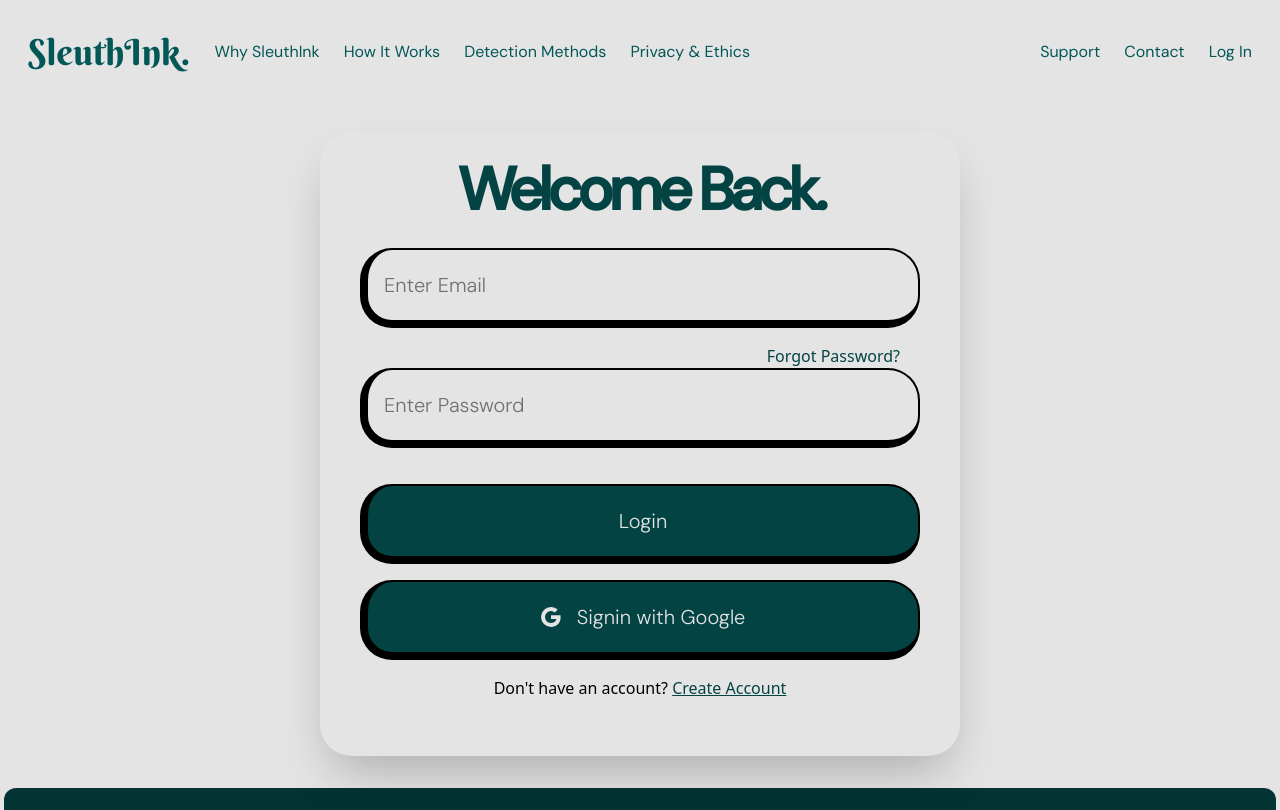
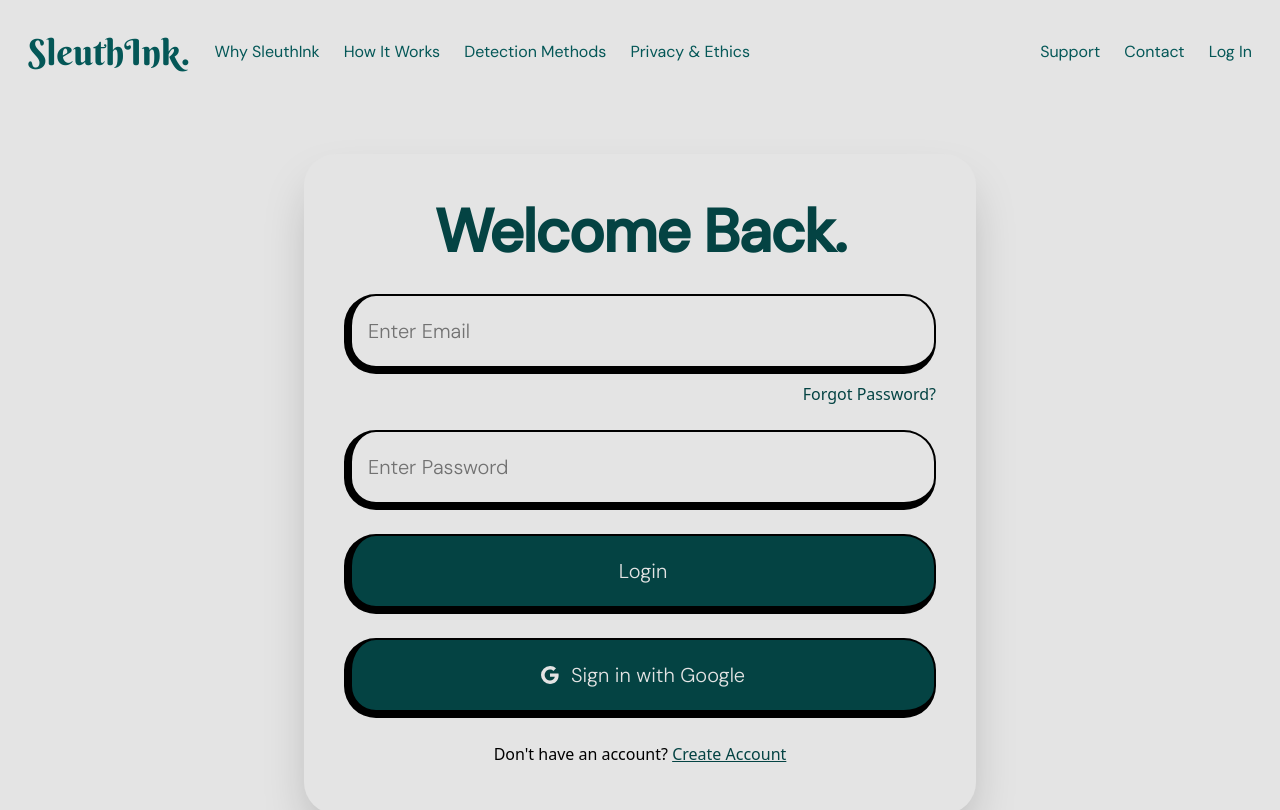
Before and after one commit to Abdul-Ahad2/plagiarism_detection_frontend, a Next.js app: page /login in a window 1280 px wide. Shown: the top 810 px of the page. Built offline with nearby package versions, Linux system fonts and the light colour scheme.

Commit message:
auth page edit

```diff
--- a/src/app/login/page.js
+++ b/src/app/login/page.js
@@ -16,18 +16,20 @@ const dmSans_lighter = DM_Sans({
 
 export default function Login() {
   const [rotation, setRotation] = useState({ x: 0, y: 0 });
+  const [isTouchDevice, setIsTouchDevice] = useState(false);
 
   useEffect(() => {
+    // Check if touch device
+    setIsTouchDevice("ontouchstart" in window || navigator.maxTouchPoints > 0);
+
     const handleMouseMove = (e) => {
-      // Get mouse position relative to window
+      if (!isTouchDevice) {
         const x = e.clientX / window.innerWidth;
         const y = e.clientY / window.innerHeight;
-
-      // Calculate rotation values (adjust multiplier for more/less rotation)
-      const rotateY = (x - 0.5) * 20; // 20 degrees max rotation
+        const rotateY = (x - 0.5) * 20;
         const rotateX = (0.5 - y) * 20;
-
         setRotation({ x: rotateX, y: rotateY });
+      }
     };
 
     window.addEventListener("mousemove", handleMouseMove);
@@ -35,51 +37,69 @@ export default function Login() {
     return () => {
       window.removeEventListener("mousemove", handleMouseMove);
     };
-  }, []);
+  }, [isTouchDevice]);
 
   return (
-    <div className="flex items-center justify-center h-[85vh] bg-[#E4E4E4]">
+    <div className="flex items-center justify-center md:h-[95vh] bg-[#E4E4E4] px-4 py-8 sm:px-6 lg:px-0 lg:py-0">
       <div
-        className="h-[78vh] w-6/12 bg-[#E4E4E4]   text-center rounded-4xl px-10 shadow-2xl"
+        className={`w-full max-w-md md:max-w-lg lg:max-w-xl xl:max-w-2xl bg-[#E4E4E4] text-center rounded-3xl lg:rounded-4xl px-6 py-8 sm:px-8 sm:py-10 lg:px-10 lg:py-12 shadow-lg lg:shadow-2xl ${
+          isTouchDevice
+            ? ""
+            : "transition-transform duration-100 ease-out transform-style-preserve-3d"
+        }`}
         style={{
-          transform: `perspective(1000px) rotateX(${rotation.x}deg) rotateY(${rotation.y}deg)`,
-          transition: "transform 0.1s ease-out",
-          transformStyle: "preserve-3d",
+          transform: isTouchDevice
+            ? "none"
+            : `perspective(1000px) rotateX(${rotation.x}deg) rotateY(${rotation.y}deg)`,
         }}
       >
         <h1
-          className={`${dmSans.className} text-6xl m-7 text-[#044343] tracking-[-5px] `}
+          className={`${dmSans.className} text-5xl  lg:text-6xl mb-6 sm:mb-7 lg:mb-8 text-[#044343] tracking-tight`}
         >
           Welcome Back.
         </h1>
-        <form>
+
+        <form className="space-y-4 sm:space-y-5 lg:space-y-6">
+          <div>
             <input
-            type="text"
-            className={`${dmSans_lighter.className} border-b-8 border-l-8 border-t-2 border-r-2 rounded-4xl border-black text-xl w-full h-20 p-4 mb-4`}
+              type="email"
+              className={`${dmSans_lighter.className} border-b-4 sm:border-b-6 lg:border-b-8 border-l-4 sm:border-l-6 lg:border-l-8 border-t-2 border-r-2 rounded-3xl lg:rounded-4xl border-black text-base sm:text-lg lg:text-xl w-full h-17 md:h-16 lg:h-20 p-3 sm:p-4`}
               placeholder="Enter Email"
+              required
             />
-          <p className="text-right mr-5 text-[#044343]">Forgot Password?</p>
+            <p className="text-right mt-2 text-sm sm:text-base text-[#044343]">
+              <Link href="/forgot-password">Forgot Password?</Link>
+            </p>
+          </div>
+
           <input
-            type="text"
-            className={`${dmSans_lighter.className} border-b-8 border-l-8 border-t-2 border-r-2 rounded-4xl border-black text-xl w-full h-20 p-4 mb-9`}
+            type="password"
+            className={`${dmSans_lighter.className} border-b-4 sm:border-b-6 lg:border-b-8 border-l-4 sm:border-l-6 lg:border-l-8 border-t-2 border-r-2 rounded-3xl lg:rounded-4xl border-black text-base sm:text-lg lg:text-xl w-full h-17 md:h-16 lg:h-20 p-3 sm:p-4`}
             placeholder="Enter Password"
+            required
           />
+
           <button
-            className={`${dmSans_lighter.className} border-b-8 border-l-8 border-t-2 border-r-2 rounded-4xl border-black text-xl w-full h-20 p-4 mb-4 bg-[#044343] text-[#E4E4E4]`}
             type="submit"
+            className={`${dmSans_lighter.className} border-b-4 sm:border-b-6 lg:border-b-8 border-l-4 sm:border-l-6 lg:border-l-8 border-t-2 border-r-2 rounded-3xl lg:rounded-4xl border-black text-base sm:text-lg lg:text-xl w-full h-17 md:h-16 lg:h-20 p-3 sm:p-4 bg-[#044343] text-[#E4E4E4] hover:bg-[#033333] transition-colors`}
           >
             Login
           </button>
+
           <button
-            className={`${dmSans_lighter.className} border-b-8 border-l-8 border-t-2 border-r-2 rounded-4xl border-black text-xl w-full h-20 p-4 mb-4 bg-[#044343] text-[#E4E4E4] flex justify-center items-center space-x-4`}
-            type="submit"
+            type="button"
+            className={`${dmSans_lighter.className} border-b-4 sm:border-b-6 lg:border-b-8 border-l-4 sm:border-l-6 lg:border-l-8 border-t-2 border-r-2 rounded-3xl lg:rounded-4xl border-black text-base sm:text-lg lg:text-xl w-full h-17 md:h-16 lg:h-20 p-3 sm:p-4 bg-[#044343] text-[#E4E4E4] hover:bg-[#033333] transition-colors flex items-center justify-center gap-2 sm:gap-3`}
           >
-            <BsGoogle />
-            <div>Signin with Google</div>
+            <BsGoogle className="text-lg" />
+            <span>Sign in with Google</span>
           </button>
-          <p className="text-center">
-            Don&apos;t have an account?{" "}
-            <Link href={"/register"} className="text-[#044343] underline">
+
+          <p className="text-sm sm:text-base text-center mt-4 sm:mt-5">
+            Don't have an account?{" "}
+            <Link
+              href="/register"
+              className="text-[#044343] font-medium underline hover:no-underline"
+            >
               Create Account
             </Link>
           </p>
--- a/src/app/register/page.js
+++ b/src/app/register/page.js
@@ -20,28 +20,23 @@ export default function Register() {
 
   useEffect(() => {
     const handleMouseMove = (e) => {
-      // Get mouse position relative to window
       const x = e.clientX / window.innerWidth;
       const y = e.clientY / window.innerHeight;
-
-      // Calculate rotation values (adjust multiplier for more/less rotation)
-      const rotateY = (x - 0.5) * 20; // 20 degrees max rotation
+      const rotateY = (x - 0.5) * 20;
       const rotateX = (0.5 - y) * 20;
-
       setRotation({ x: rotateX, y: rotateY });
     };
 
     window.addEventListener("mousemove", handleMouseMove);
-
     return () => {
       window.removeEventListener("mousemove", handleMouseMove);
     };
   }, []);
 
   return (
-    <div className="flex items-center justify-center h-[115vh] bg-[#E4E4E4]">
+    <div className="flex items-center justify-center sm:h-[120vh] bg-[#E4E4E4] px-4 sm:px-0">
       <div
-        className="h-[108vh] w-6/12 bg-[#E4E4E4] shadow-2xl text-center rounded-4xl px-10"
+        className="w-full sm:w-10/12 md:w-8/12 lg:w-6/12 bg-[#E4E4E4] shadow-2xl text-center rounded-3xl px-4 sm:px-10 py-10"
         style={{
           transform: `perspective(1000px) rotateX(${rotation.x}deg) rotateY(${rotation.y}deg)`,
           transition: "transform 0.1s ease-out",
@@ -49,28 +44,27 @@ export default function Register() {
         }}
       >
         <h1
-          className={`${dmSans.className} text-6xl m-7 text-[#044343] tracking-[-5px] `}
+          className={`${dmSans.className} text-5xl md:text-6xl m-5 text-[#044343] tracking-tight`}
         >
           Create Account.
         </h1>
         <form>
           <input
             type="text"
-            className={`${dmSans_lighter.className} border-b-8 border-l-8 border-t-2 border-r-2 rounded-4xl border-black text-xl w-full h-20 p-4 mb-4`}
+            className={`${dmSans_lighter.className} border-b-8 border-l-8 border-t-2 border-r-2 sm:rounded-4xl rounded-3xl border-black text-lg sm:text-xl w-full h-17 sm:h-20 p-4 mb-4`}
             placeholder="Enter Full Name"
           />
           <input
             type="text"
-            className={`${dmSans_lighter.className} border-b-8 border-l-8 border-t-2 border-r-2 rounded-4xl border-black text-xl w-full h-20 p-4 mb-4`}
+            className={`${dmSans_lighter.className} border-b-8 border-l-8 border-t-2 border-r-2 rounded-3xl sm:rounded-4xl border-black text-lg sm:text-xl w-full h-17 sm:h-20 p-4 mb-4`}
             placeholder="Enter Email"
           />
 
-          {/* User Role Dropdown */}
           <div className="relative mb-4">
             <select
               value={userRole}
               onChange={(e) => setUserRole(e.target.value)}
-              className={`${dmSans_lighter.className} appearance-none border-b-8 border-l-8 border-t-2 border-r-2 rounded-4xl border-black text-xl w-full h-20 p-4 bg-[#E4E4E4] cursor-pointer`}
+              className={`${dmSans_lighter.className} appearance-none border-b-8 border-l-8 border-t-2 border-r-2 rounded-3xl sm:rounded-4xl border-black text-lg sm:text-xl w-full h-17 sm:h-20 p-4 bg-[#E4E4E4] cursor-pointer`}
               required
             >
               <option value="" disabled hidden>
@@ -82,11 +76,10 @@ export default function Register() {
             </select>
             <div className="absolute inset-y-0 right-0 flex items-center pr-6 pointer-events-none">
               <svg
-                className="w-6 h-6 text-[#044343]"
+                className="w-5 h-5 sm:w-6 sm:h-6 text-[#044343]"
                 fill="none"
                 stroke="currentColor"
                 viewBox="0 0 24 24"
-                xmlns="http://www.w3.org/2000/svg"
               >
                 <path
                   strokeLinecap="round"
@@ -100,28 +93,29 @@ export default function Register() {
 
           <input
             type="password"
-            className={`${dmSans_lighter.className} border-b-8 border-l-8 border-t-2 border-r-2 rounded-4xl border-black text-xl w-full h-20 p-4 mb-4`}
+            className={`${dmSans_lighter.className} border-b-8 border-l-8 border-t-2 border-r-2 rounded-3xl sm:rounded-4xl border-black text-lg sm:text-xl w-full h-17 sm:h-20 p-4 mb-4`}
             placeholder="Enter Password"
           />
           <input
             type="password"
-            className={`${dmSans_lighter.className} border-b-8 border-l-8 border-t-2 border-r-2 rounded-4xl border-black text-xl w-full h-20 p-4 mb-4`}
+            className={`${dmSans_lighter.className} border-b-8 border-l-8 border-t-2 border-r-2 rounded-3xl sm:rounded-4xl border-black text-lg sm:text-xl w-full h-17 sm:h-20 p-4 mb-4`}
             placeholder="Confirm Password"
           />
+
           <button
-            className={`${dmSans_lighter.className} border-b-8 border-l-8 border-t-2 border-r-2 rounded-4xl border-black text-xl w-full h-20 p-4 mb-4 bg-[#044343] text-[#E4E4E4]`}
+            className={`${dmSans_lighter.className} border-b-8 border-l-8 border-t-2 border-r-2 rounded-3xl sm:rounded-4xl border-black text-lg sm:text-xl w-full h-17 sm:h-20 p-4 mb-4 bg-[#044343] text-[#E4E4E4]`}
             type="submit"
           >
             Register
           </button>
           <button
-            className={`${dmSans_lighter.className} border-b-8 border-l-8 border-t-2 border-r-2 rounded-4xl border-black text-xl w-full h-20 p-4 mb-4 bg-[#044343] text-[#E4E4E4] flex justify-center items-center space-x-4`}
+            className={`${dmSans_lighter.className} border-b-8 border-l-8 border-t-2 border-r-2 rounded-3xl sm:rounded-4xl border-black text-lg sm:text-xl w-full h-17 sm:h-20 p-4 mb-4 bg-[#044343] text-[#E4E4E4] flex justify-center items-center space-x-3`}
             type="button"
           >
             <BsGoogle />
             <div>Sign up with Google</div>
           </button>
-          <p className="text-center">
+          <p className="text-center text-sm sm:text-base">
             Already have an account?{" "}
             <Link href={"/login"} className="text-[#044343] underline">
               Login
```
Lines whose indentation alone changed are shown as unchanged.
